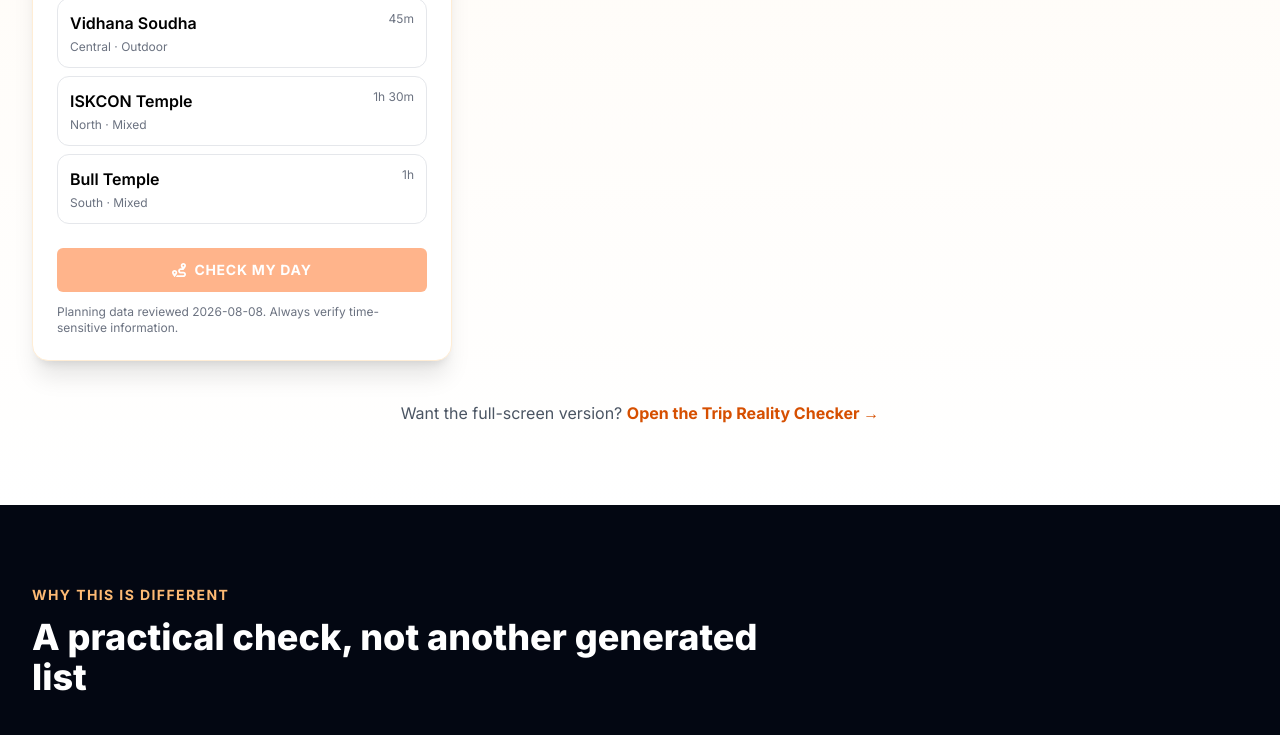
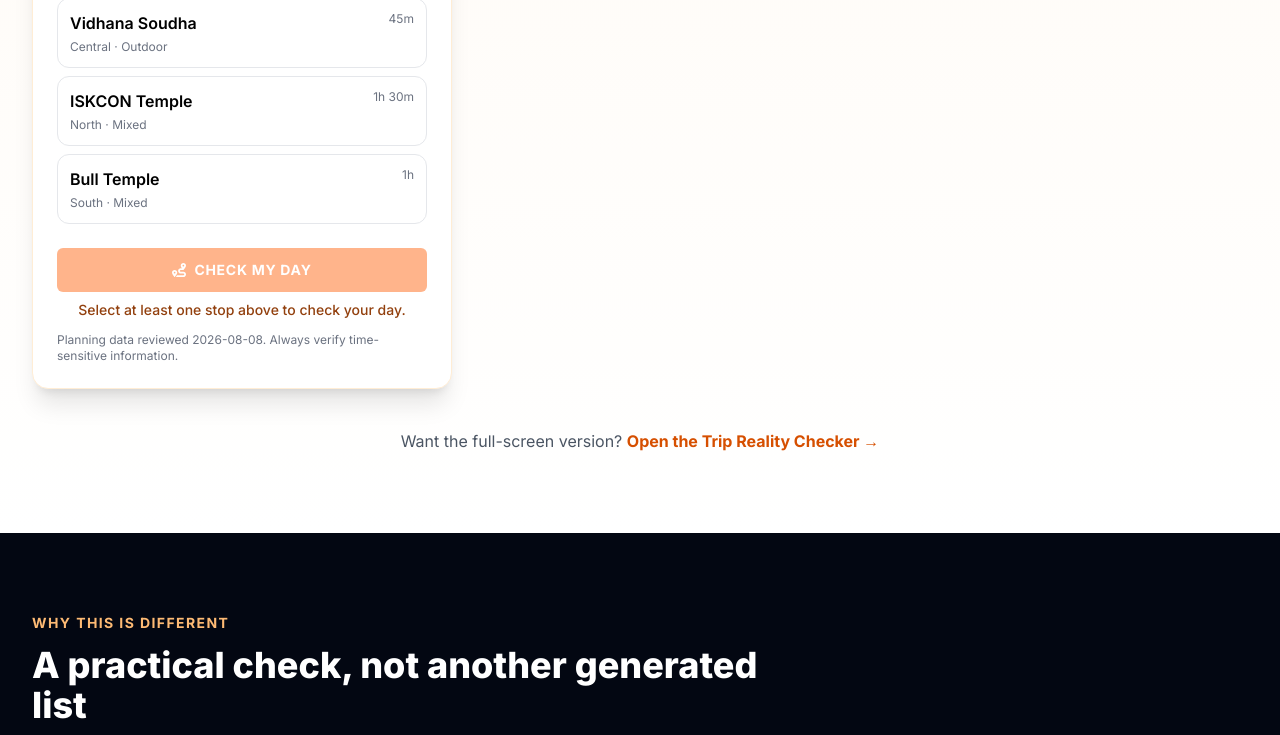
Before and after one commit to explorethecity3/etc, a Next.js app: page / in a window 1280 px wide. Shown: the part 1675-2410 px from the top of the page. Built offline with nearby package versions, Linux system fonts and the light colour scheme.

Commit message:
Clarify trip checker submit requirement

```diff
--- a/components/TripRealityChecker.js
+++ b/components/TripRealityChecker.js
@@ -102,7 +102,19 @@ export default function TripRealityChecker({ cities }) {
           </div>
         </fieldset>
 
-        <button type="submit" disabled={selected.length === 0} className="btn-primary w-full mt-6 disabled:opacity-50 flex items-center justify-center gap-2"><FaRoute /> Check my day</button>
+        <button
+          type="submit"
+          disabled={selected.length === 0}
+          aria-describedby={selected.length === 0 ? 'checker-submit-help' : undefined}
+          className="btn-primary w-full mt-6 disabled:opacity-50 disabled:cursor-not-allowed flex items-center justify-center gap-2"
+        >
+          <FaRoute /> Check my day
+        </button>
+        {selected.length === 0 && (
+          <p id="checker-submit-help" className="mt-2 text-center text-sm font-medium text-amber-800">
+            Select at least one stop above to check your day.
+          </p>
+        )}
         <p className="text-xs text-gray-500 mt-3">Planning data reviewed {city.lastReviewed}. Always verify time-sensitive information.</p>
       </form>
 
```
